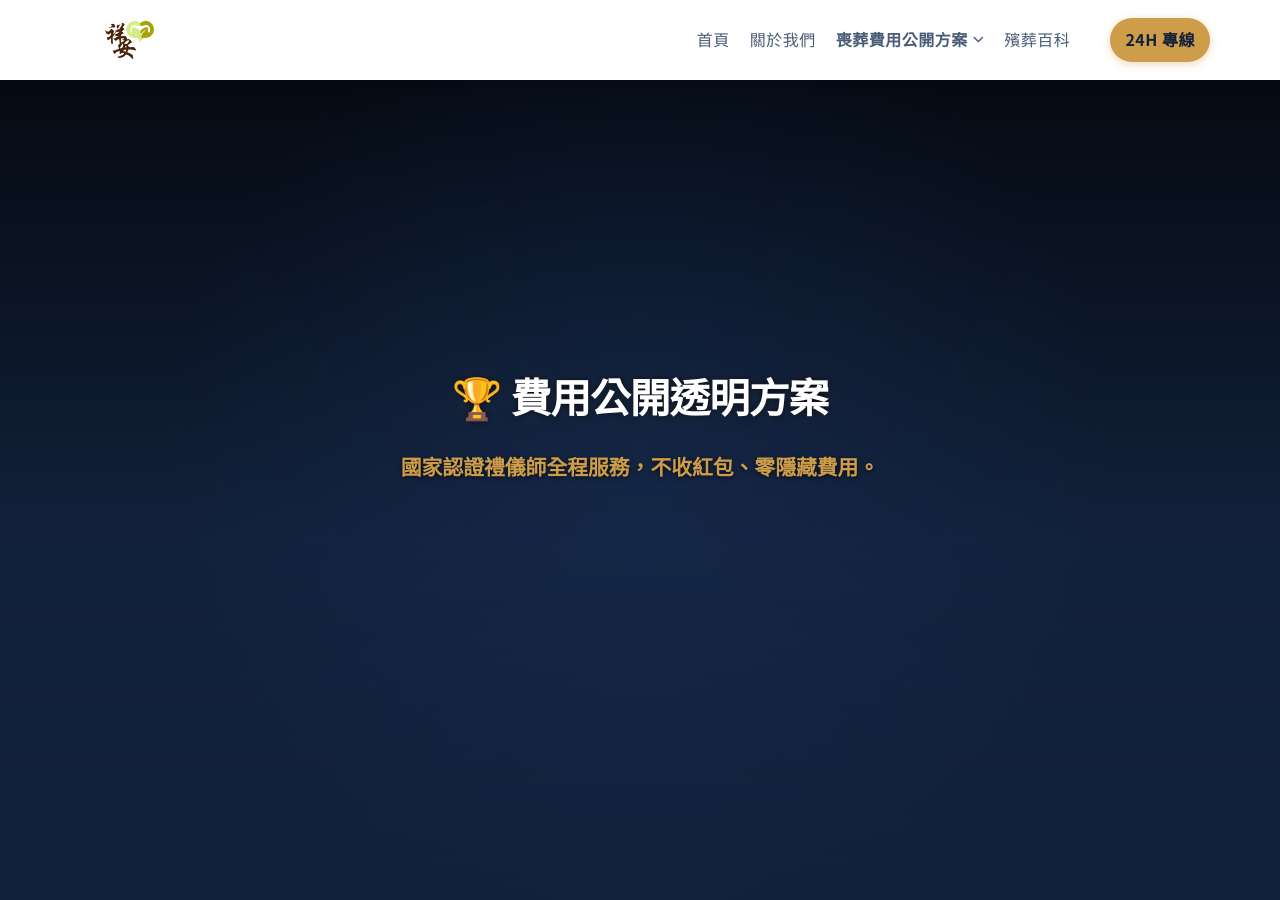
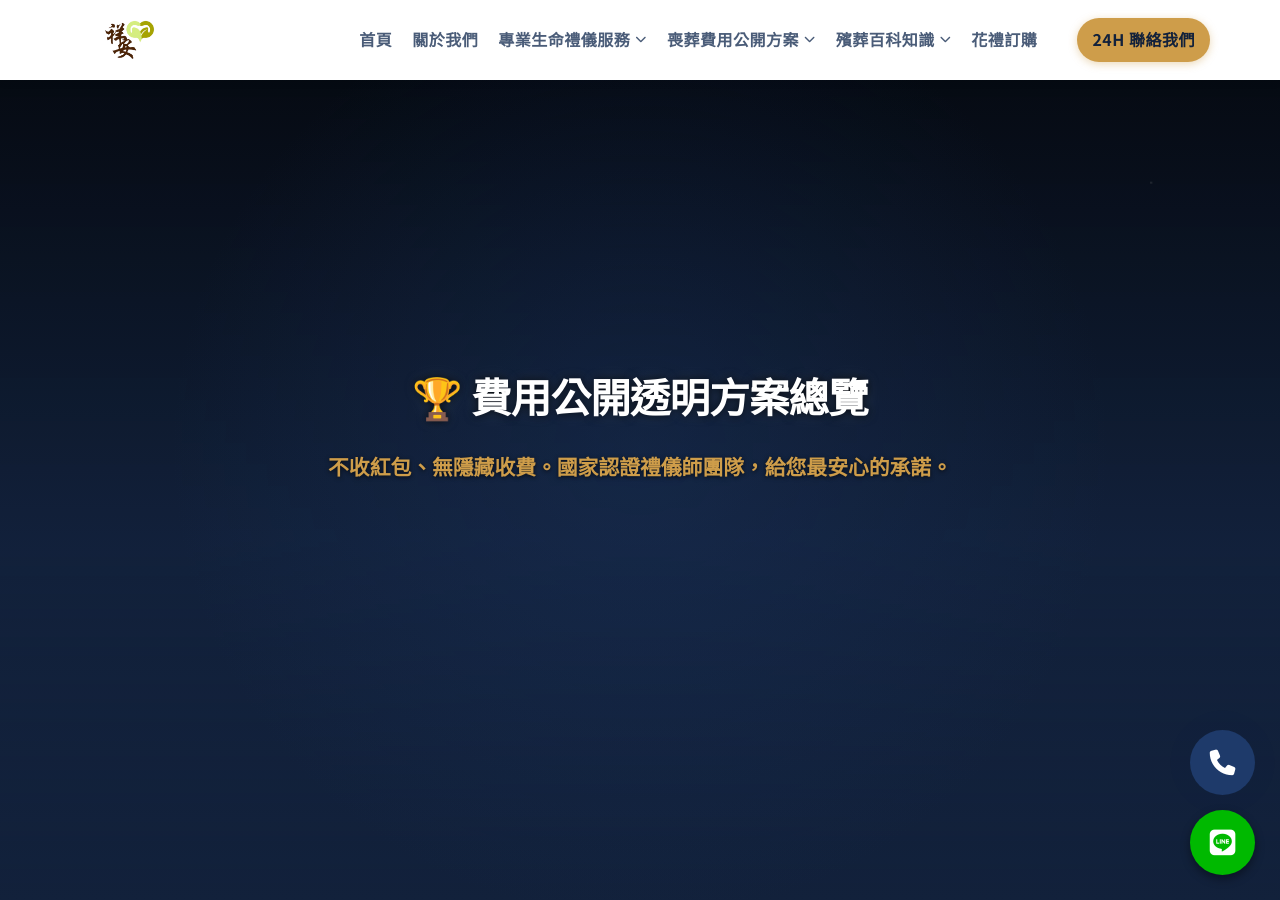
Before and after one commit to Shiangan/Shiangan, a Jekyll site: the page plans.html, which Jekyll copies as it is, in a window 1280 px wide and 900 px high. Built offline with Jekyll 4.4.1, drawn with Linux system fonts in a browser that asks for light colours; some web fonts are replaced; some of the changed text lies outside the part shown.

Commit message:
Update plans.html

```diff
--- a/plans.html
+++ b/plans.html
@@ -5,12 +5,12 @@
     <meta name="viewport" content="width=device-width, initial-scale=1.0, shrink-to-fit=no">
     <title>【費用公開】喪葬費用方案總覽 | 祥安生命：透明契約，暖心守護</title>
 
-    <meta name="description" content="祥安生命提供完整喪葬費用透明方案，國家認證禮儀師團隊，承諾零隱藏收費。">
-    <link href="https://fonts.googleapis.com/css2?family=Noto+Serif+TC:wght@400;700&family=Noto+Sans+TC:wght@300;400;700&display=swap" rel="stylesheet">
+    <meta name="description" content="祥安生命提供 24 小時專業生命禮儀服務。國家認證禮儀師團隊，甲級立案，承諾喪葬費用方案完整公開透明，零隱藏費用。立即諮詢：0978-583-699。">
+
     <link rel="stylesheet" href="https://cdnjs.cloudflare.com/ajax/libs/font-awesome/6.5.1/css/all.min.css">
-
     <link rel="stylesheet" href="css/style.css">
     <link rel="stylesheet" href="css/plans-specific.css">
+    <link href="https://fonts.googleapis.com/css2?family=Noto+Serif+TC:wght@400;700&family=Noto+Sans+TC:wght@300;400;700&display=swap" rel="stylesheet">
 
     <script async src="https://www.googletagmanager.com/gtag/js?id=G-445583766"></script>
     <script>
@@ -25,49 +25,84 @@
     <header class="main-header" role="banner">
         <div class="header-container container">
             <div class="logo">
-                <a href="index.html"><img src="images/logo.png" alt="祥安生命 Logo" class="site-logo"></a>
+                <a href="index.html" title="祥安生命 - 回到首頁">
+                    <img src="images/logo.png" alt="祥安生命 Logo" class="site-logo">
+                </a>
             </div>
-            <nav class="main-nav" id="main-nav">
+
+            <nav class="main-nav" id="main-nav" role="navigation" aria-label="主要網站導覽">
                 <ul role="menubar">
-                    <li><a href="index.html">首頁</a></li>
-                    <li><a href="about.html">關於我們</a></li>
-                    <li class="dropdown active-page">
-                        <a href="plans.html"><strong>喪葬費用公開方案</strong> <i class="fas fa-chevron-down"></i></a>
+                    <li role="menuitem"><a href="index.html"><strong>首頁</strong></a></li>
+                    <li role="menuitem"><a href="about.html"><strong>關於我們</strong></a></li>
+
+                    <li class="dropdown" role="menuitem" aria-haspopup="true">
+                        <a href="services.html"> <strong>專業生命禮儀服務</strong> <i class="fas fa-chevron-down"></i></a>
                         <div class="submenu-container">
                             <ul class="submenu">
-                                <li><a href="#basic">國民契約 6.8萬</a></li>
-                                <li><a href="#eighty-eight">中式契約 8.8萬</a></li>
-                                <li><a href="#eleven-eight">中式契約 11.8萬</a></li>
-                                <li><a href="#fourteen-eight">中式契約 14.8萬</a></li>
-                                <li><a href="#seventeen-eight">尊榮契約 17.8萬</a></li>
+                                <li class="submenu-title"><strong>依宗教信仰分類</strong></li>
+                                <li><a href="services.html#buddhist-taoist">中式禮儀 (佛教/道教)</a></li>
+                                <li><a href="services.html#western-etiquette">西式禮儀 (基督教/天主教)</a></li>
+                                <li><a href="services.html#japanese-etiquette">日式禮儀 (日蓮正宗/創價)</a></li>
+                                <li><a href="services.html#customized-etiquette">客製化禮儀量身定做</a></li>
                                 <li class="submenu-separator"></li>
-                                <li><a href="#west">西式契約</a></li>
-                                <li><a href="#japen">日式契約</a></li>
+                                <li class="submenu-title">環保永續</li>
+                                <li><a href="services.html#eco-burial">環保葬/樹葬/海葬專區</a></li>
                             </ul>
                         </div>
                     </li>
-                    <li><a href="blog.html">殯葬百科</a></li>
-                    <li class="contact-nav"><a href="tel:+886978583699">24H 專線</a></li>
+
+                    <li class="dropdown active-page" role="menuitem" aria-haspopup="true">
+                        <a href="plans.html"> <strong>喪葬費用公開方案</strong> <i class="fas fa-chevron-down"></i></a>
+                        <div class="submenu-container">
+                            <ul class="submenu">
+                                <li class="submenu-title"><strong>公開透明契約方案</strong></li>
+                                <li><a href="#basic">國民契約 6.8萬</a></li>
+                                <li><a href="#eighty-eight">中式契約 8.8萬</a></li>
+                                <li><a href="#eleven-eight">中式精緻 11.8萬</a></li>
+                                <li><a href="#fourteen-eight">中式莊嚴 14.8萬</a></li>
+                                <li><a href="#seventeen-eight">尊榮契約 17.8萬</a></li>
+                                <li class="submenu-separator"></li>
+                                <li><a href="#west">西式契約專案</a></li>
+                                <li><a href="#japen">日式契約專案</a></li>
+                            </ul>
+                        </div>
+                    </li>
+
+                    <li class="dropdown" role="menuitem" aria-haspopup="true">
+                        <a href="blog.html"> <strong>殯葬百科知識</strong> <i class="fas fa-chevron-down"></i></a>
+                        <div class="submenu-container">
+                            <ul class="submenu">
+                                <li class="submenu-title"><strong>常見問答與流程</strong></li>
+                                <li><a href="blog.html#first-step">臨終/初終處理</a></li>
+                                <li><a href="blog.html#faq-process">治喪流程細節問答</a></li>
+                                <li class="submenu-title"><strong>法規與補助</strong></li>
+                                <li><a href="blog.html#law-guide">法規與補助指南</a></li>
+                                <li><a href="blog.html#subsidy-details">補助金申請詳情</a></li>
+                            </ul>
+                        </div>
+                    </li>
+
+                    <li role="menuitem"><a href="order.html"><strong>花禮訂購</strong></a></li>
+                    <li class="contact-nav"><a href="tel:+886978583699"><strong>24H 聯絡我們</strong></a></li>
                 </ul>
             </nav>
-            <button class="menu-toggle"><i class="fas fa-bars"></i></button>
+            <button class="menu-toggle" aria-label="切換選單"><i class="fas fa-bars"></i> 選單</button>
         </div>
     </header>
 
     <main>
         <section class="hero-section first-section">
             <div id="stars" class="star-layer"></div>
+            <div id="stars2" class="star-layer"></div>
             <div class="hero-content container">
-                <h1 class="fit-text-line">🏆 費用公開透明方案</h1>
-                <p><strong>國家認證禮儀師全程服務，不收紅包、零隱藏費用。</strong></p>
+                <h1 class="fit-text-line">🏆 費用公開透明方案總覽</h1>
+                <p><strong>不收紅包、無隱藏收費。國家認證禮儀師團隊，給您最安心的承諾。</strong></p>
             </div>
         </section>
 
         <section class="container-v-padding">
             <div class="container">
-                <h2 class="text-center">📜 完整契約服務細節</h2>
-                <p class="text-center" style="color: #666; margin-bottom: 30px;">點擊下方各項方案，查看詳細包含項目與服務內容。</p>
-
+                <h2 class="text-center">📜 祥安生命專案服務細節</h2>
                 <div class="accordion-container" id="plans-accordion">
 
                     <article class="plan-item accordion-item" id="basic">
@@ -77,14 +112,14 @@
                         </button>
                         <div class="accordion-content">
                             <div class="content-inner">
-                                <h4>✅ 方案重點</h4>
+                                <h4>✅ 服務核心</h4>
                                 <ul>
-                                    <li>24H 全台緊急接體服務</li>
-                                    <li>資深禮儀師一對一治喪指導</li>
-                                    <li>標準火化級棺木、精緻骨灰罐</li>
-                                    <li>提供基礎壽衣及往生被乙套</li>
+                                    <li>24H 緊急接體服務（指定縣市內）</li>
+                                    <li>專業禮儀師全程治喪指導</li>
+                                    <li>火化級環保棺木、標配壽衣乙套</li>
+                                    <li>精緻骨灰罐（含基本刻字瓷片）</li>
                                 </ul>
-                                <p class="plan-note">適合預算簡約，追求簡單隆重之家屬。</p>
+                                <p class="plan-note">適合預算簡約，追求基本流程完整之家屬。</p>
                             </div>
                         </div>
                     </article>
@@ -114,14 +149,14 @@
                         </button>
                         <div class="accordion-content">
                             <div class="content-inner">
-                                <h4>💎 頂級尊榮服務</h4>
+                                <h4>💎 旗艦級圓滿服務</h4>
                                 <ul>
-                                    <li><strong>全法事圓滿：</strong>包含二七至七七全套法事儀軌</li>
-                                    <li><strong>頂級用品：</strong>頂級碧玉骨灰罐、雙特大花藝設計</li>
-                                    <li><strong>精緻護理：</strong>專業遺體 SPA 淨身、美容化妝服務</li>
-                                    <li><strong>紀錄留存：</strong>奠禮當日專業靜態影像紀實</li>
+                                    <li><strong>全法事保障：</strong>頭七至滿七完整師父科儀</li>
+                                    <li><strong>頂級用品：</strong>頂級青玉骨灰罐、雙特大主題花藝設計</li>
+                                    <li><strong>精緻服務：</strong>專業遺體 SPA 淨身護理、專屬司儀</li>
+                                    <li><strong>紀錄服務：</strong>奠禮當日專業影像紀錄紀錄</li>
                                 </ul>
-                                <div class="plan-note">祥安年度最高規格，給摯愛最體面的道別。</div>
+                                <div class="plan-note">祥安最受好評專案，細節最到位，給摯愛最體面的道別。</div>
                             </div>
                         </div>
                     </article>
@@ -129,11 +164,12 @@
                     <article class="plan-item accordion-item" id="west">
                         <button class="accordion-header">
                             <div><i class="fas fa-cross"></i> 西式基督/天主教契約</div>
-                            <span>專案洽詢</span> <i class="fas fa-plus"></i>
+                            <span>電洽諮詢</span> <i class="fas fa-plus"></i>
                         </button>
                         <div class="accordion-content">
                             <div class="content-inner">
-                                <p>專為教會設計。包含追思禮拜場地規劃、教會溝通、詩班協調。以愛與平安的精神送別家人。</p>
+                                <h4>⛪ 溫馨平安追思</h4>
+                                <p>專為教會聖事設計，包含追思禮拜場地規劃、教會溝通及詩班配合。以簡約優雅的白色鮮花佈置，營造愛與希望的氛圍。</p>
                             </div>
                         </div>
                     </article>
@@ -144,12 +180,12 @@
 
         <section class="container-v-padding bg-section">
             <div class="container">
-                <h2 class="text-center">📊 方案差異快速比對</h2>
+                <h2 class="text-center">📊 方案快速比對</h2>
                 <div class="table-scroll-wrapper">
                     <table class="detailed-comparison">
                         <thead>
                             <tr>
-                                <th>服務項目</th>
+                                <th>服務細項</th>
                                 <th>國民契約</th>
                                 <th>中式輕盈</th>
                                 <th class="highlight-cell">尊榮圓滿</th>
@@ -157,28 +193,28 @@
                         </thead>
                         <tbody>
                             <tr>
-                                <td>禮儀師指導</td>
+                                <td>禮儀師服務</td>
                                 <td>✅</td>
                                 <td>✅</td>
                                 <td class="highlight-cell">✅ (特派資深)</td>
                             </tr>
                             <tr>
-                                <td>法事天數</td>
-                                <td>火化當日</td>
-                                <td>頭七/滿七</td>
+                                <td>法事規模</td>
+                                <td>基本</td>
+                                <td>重點法事</td>
                                 <td class="highlight-cell">完整七七</td>
                             </tr>
                             <tr>
-                                <td>遺體護理</td>
-                                <td>洗身/更衣</td>
-                                <td>精緻淨身</td>
-                                <td class="highlight-cell">頂級遺體SPA</td>
+                                <td>遺體SPA</td>
+                                <td>基礎洗身</td>
+                                <td>精緻護理</td>
+                                <td class="highlight-cell">頂級SPA</td>
                             </tr>
                             <tr>
-                                <td>骨灰罐</td>
+                                <td>骨灰罐材質</td>
                                 <td>標準石罐</td>
                                 <td>黑檀木/石罐</td>
-                                <td class="highlight-cell">碧玉/青玉罐</td>
+                                <td class="highlight-cell">碧玉/青玉</td>
                             </tr>
                         </tbody>
                     </table>
@@ -190,30 +226,30 @@
     <footer class="main-footer">
         <div class="container">
             <p>祥安生命有限公司 © <span id="current-year"></span> | 24H 服務專線：0978-583-699</p>
+            <p style="font-size: 0.9rem; opacity: 0.8;">地址：新北市三重區永福街135巷13號</p>
         </div>
     </footer>
 
+    <div class="floating-cta">
+        <a href="tel:+886978583699"><i class="fas fa-phone"></i></a>
+        <a href="https://line.me/ti/p/@yourlineid" target="_blank"><i class="fab fa-line"></i></a>
+    </div>
+
     <script>
-        // 手風琴邏輯：切換顯示與圖標
+        // 1. 手風琴與選單連動邏輯
         function toggleAccordion(item) {
             const content = item.querySelector('.accordion-content');
-            const icon = item.querySelector('.fa-plus, .fa-minus');
             const isActive = item.classList.contains('active');
 
-            // 關閉所有其他項
+            // 關閉其他項
             document.querySelectorAll('.accordion-item').forEach(el => {
                 el.classList.remove('active');
                 el.querySelector('.accordion-content').style.maxHeight = null;
-                const otherIcon = el.querySelector('.fas');
-                if(el.querySelector('.fa-minus')) {
-                    el.querySelector('.fa-minus').classList.replace('fa-minus', 'fa-plus');
-                }
             });
 
             if (!isActive) {
                 item.classList.add('active');
                 content.style.maxHeight = content.scrollHeight + "px";
-                if(icon) icon.classList.replace('fa-plus', 'fa-minus');
             }
         }
 
@@ -221,8 +257,8 @@
             header.addEventListener('click', () => toggleAccordion(header.parentElement));
         });
 
-        // 偵測 URL Hash 自動滾動並打開
-        function handleHash() {
+        // 2. 核心功能：監聽首頁跳轉與 URL # 錨點
+        function handleUrlHash() {
             const hash = window.location.hash;
             if (hash) {
                 const target = document.querySelector(hash);
```
Also changed, not shown: other parts of plans.html (+14 -8 lines).
